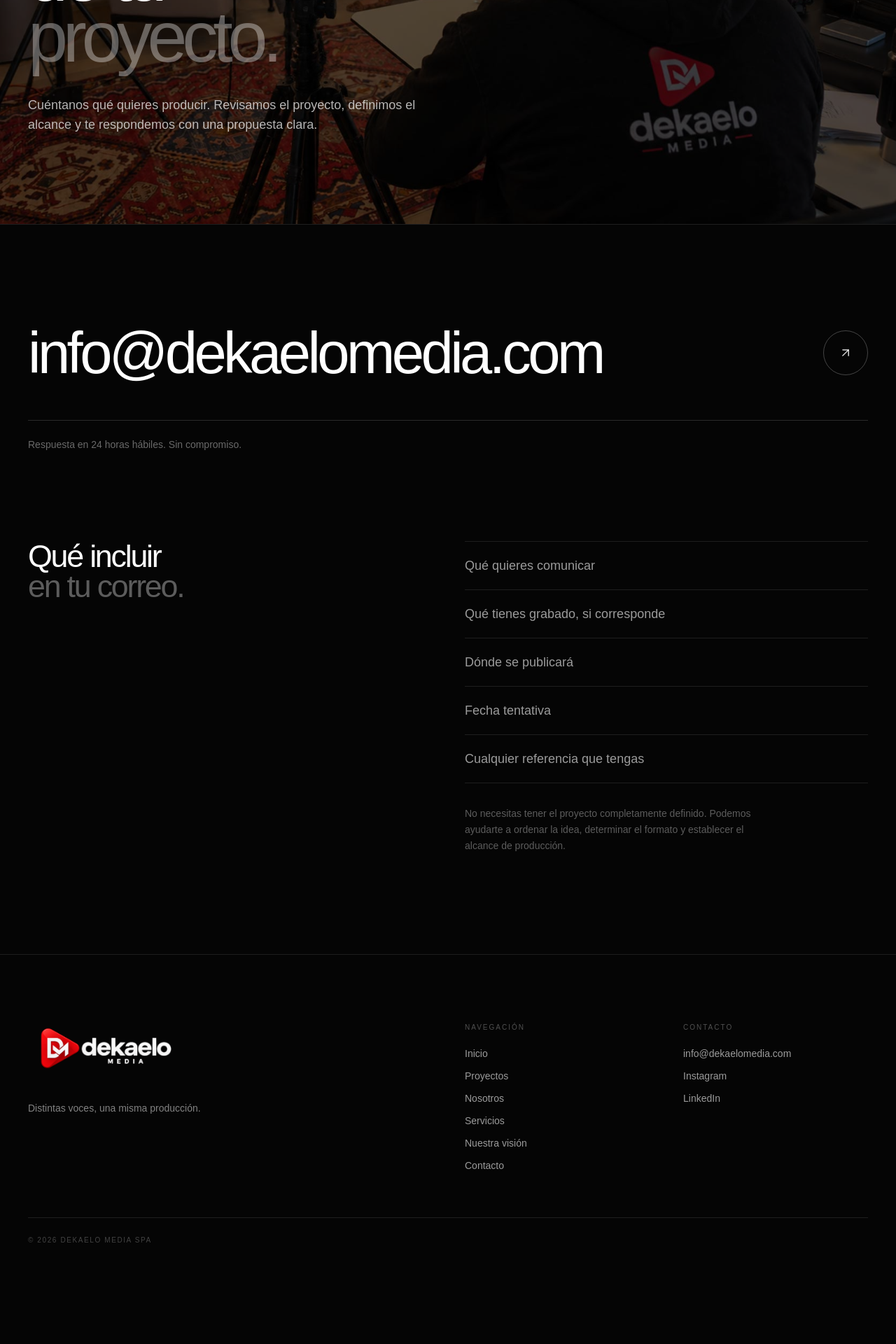
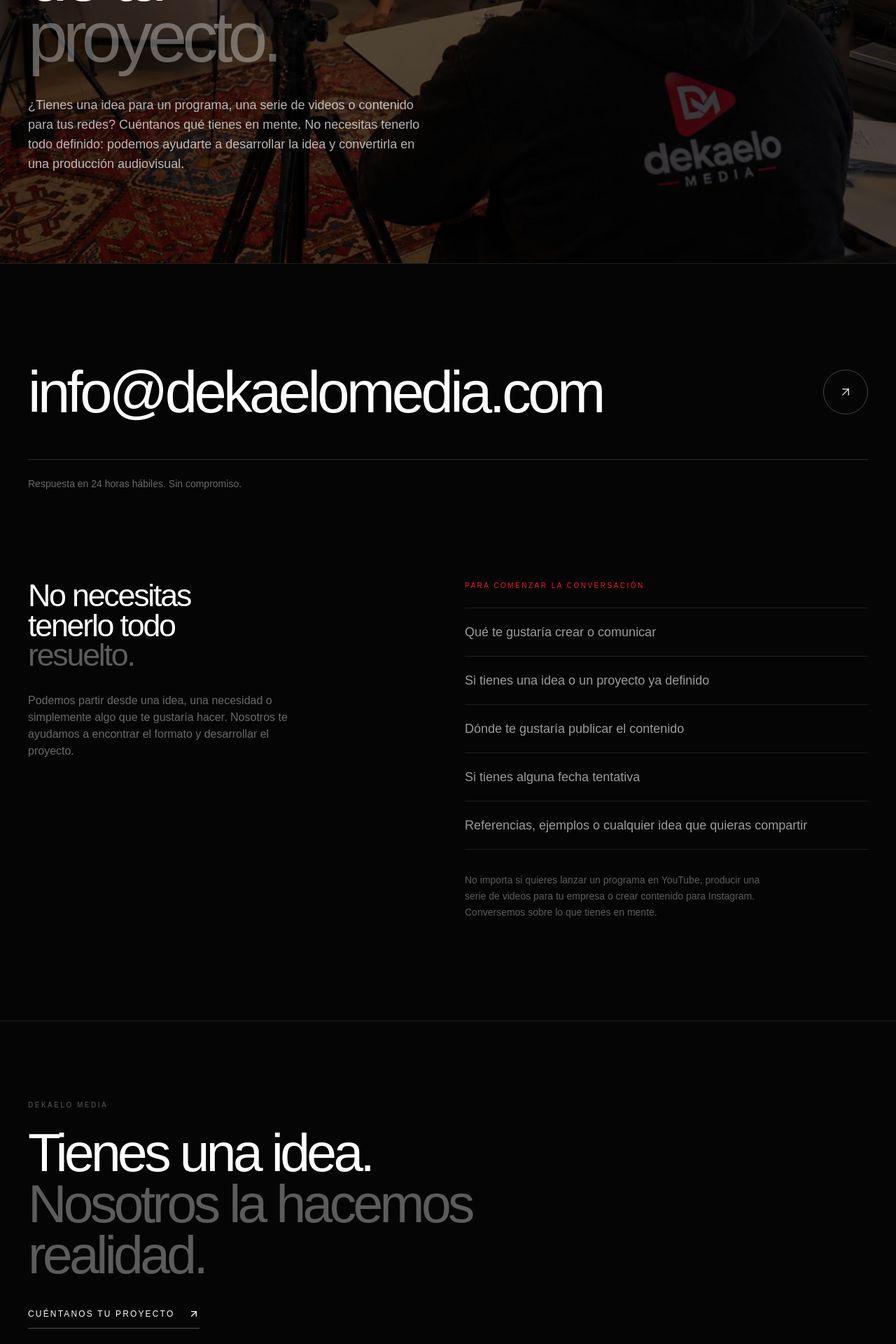
Before and after one commit to TronxGroup/Dekaelo-Media, a Next.js app: page /contacto in a window 1280 px wide. Shown: the part 400-2320 px from the top of the page at 70% size. Before the commit the page ends 2275 px from the top, so only its background shows below. Built offline with nearby package versions, Linux system fonts and the light colour scheme.

Commit message:
Update page.tsx

```diff
--- a/app/contacto/page.tsx
+++ b/app/contacto/page.tsx
@@ -3,9 +3,9 @@ import Image from "next/image";
 import { ArrowUpRight } from "lucide-react";
 
 export const metadata: Metadata = {
-  title: "Contacto",
+  title: "Contacto | Dekaelo Media",
   description:
-    "Escríbenos a info@dekaelomedia.com para solicitar una propuesta. Respuesta en 24 horas hábiles.",
+    "¿Tienes una idea para un programa, una serie de videos o contenido para tus redes? Conversemos y hagámosla realidad.",
   alternates: {
     canonical: "/contacto",
   },
@@ -13,30 +13,30 @@ export const metadata: Metadata = {
 
 const EMAIL = "info@dekaelomedia.com";
 
-// El correo se abre con asunto y una guía breve ya escrita.
 const MAILTO = `mailto:${EMAIL}?subject=${encodeURIComponent(
-  "Solicitud de propuesta"
+  "Quiero desarrollar un proyecto audiovisual"
 )}&body=${encodeURIComponent(
-  "Hola, quiero conversar sobre un proyecto.\n\nEmpresa:\nQué quiero producir:\nDónde se publicará:\nFecha tentativa:\n\nGracias."
+  "Hola, quiero conversar sobre un proyecto audiovisual.\n\nMi nombre o empresa:\nQué me gustaría producir:\nDónde se publicará:\nFecha tentativa:\nReferencias o ideas que tengo:\n\nGracias."
 )}`;
 
 const orientacion = [
-  "Qué quieres comunicar",
-  "Qué tienes grabado, si corresponde",
-  "Dónde se publicará",
-  "Fecha tentativa",
-  "Cualquier referencia que tengas",
+  "Qué te gustaría crear o comunicar",
+  "Si tienes una idea o un proyecto ya definido",
+  "Dónde te gustaría publicar el contenido",
+  "Si tienes alguna fecha tentativa",
+  "Referencias, ejemplos o cualquier idea que quieras compartir",
 ];
 
 export default function ContactoPage() {
   return (
     <main className="min-h-screen bg-[#050505] text-white selection:bg-white selection:text-black">
+
       {/* =====================================================
           HERO
       ====================================================== */}
 
       <section className="relative overflow-hidden border-b border-white/10 px-5 pb-24 pt-36 md:px-10 md:pb-32 md:pt-48">
-        {/* Fondo del Hero */}
+
         <div className="absolute inset-0">
           <Image
             src="/BG_Contacto.jpg"
@@ -47,12 +47,11 @@ export default function ContactoPage() {
             className="object-cover"
           />
 
-          {/* Overlay para mantener la legibilidad del texto */}
           <div className="absolute inset-0 bg-black/65" />
         </div>
 
-        {/* Contenido */}
         <div className="relative z-10 mx-auto max-w-7xl">
+
           <p className="text-[10px] uppercase tracking-[0.32em] text-[#f51b24]">
             Contacto
           </p>
@@ -62,13 +61,18 @@ export default function ContactoPage() {
             <br />
             de tu
             <br />
-            <span className="text-white/35">proyecto.</span>
+            <span className="text-white/35">
+              proyecto.
+            </span>
           </h1>
 
           <p className="mt-10 max-w-xl text-base leading-relaxed text-white/70 md:text-lg">
-            Cuéntanos qué quieres producir. Revisamos el proyecto, definimos
-            el alcance y te respondemos con una propuesta clara.
+            ¿Tienes una idea para un programa, una serie de videos o
+            contenido para tus redes? Cuéntanos qué tienes en mente.
+            No necesitas tenerlo todo definido: podemos ayudarte a
+            desarrollar la idea y convertirla en una producción audiovisual.
           </p>
+
         </div>
       </section>
 
@@ -77,20 +81,29 @@ export default function ContactoPage() {
       ====================================================== */}
 
       <section className="px-5 py-24 md:px-10 md:py-36">
+
         <div className="mx-auto max-w-7xl">
+
           <a
             href={MAILTO}
             className="group block border-b border-white/15 pb-10 transition hover:border-[#f51b24] focus-visible:border-[#f51b24] focus-visible:outline-none md:pb-14"
           >
+
             <span className="flex items-end justify-between gap-6">
+
               <span className="break-all text-[clamp(2rem,6.5vw,6.5rem)] font-medium leading-[0.95] tracking-[-0.055em] transition group-hover:text-white/80">
                 {EMAIL}
               </span>
 
               <span className="mb-2 flex h-12 w-12 shrink-0 items-center justify-center rounded-full border border-white/25 transition group-hover:border-[#f51b24] group-hover:bg-[#f51b24] md:h-16 md:w-16">
-                <ArrowUpRight className="h-5 w-5" strokeWidth={1.5} />
+                <ArrowUpRight
+                  className="h-5 w-5"
+                  strokeWidth={1.5}
+                />
               </span>
+
             </span>
+
           </a>
 
           <p className="mt-6 text-sm text-white/40">
@@ -102,16 +115,35 @@ export default function ContactoPage() {
           ====================================================== */}
 
           <div className="mt-24 grid gap-12 md:mt-32 md:grid-cols-12">
+
             <div className="md:col-span-5">
+
               <h2 className="text-[clamp(2rem,3.5vw,3.5rem)] font-medium leading-[0.95] tracking-[-0.05em]">
-                Qué incluir
+                No necesitas
                 <br />
-                <span className="text-white/35">en tu correo.</span>
+                tenerlo todo
+                <br />
+                <span className="text-white/35">
+                  resuelto.
+                </span>
               </h2>
+
+              <p className="mt-8 max-w-sm text-sm leading-relaxed text-white/40 md:text-base">
+                Podemos partir desde una idea, una necesidad o simplemente
+                algo que te gustaría hacer. Nosotros te ayudamos a encontrar
+                el formato y desarrollar el proyecto.
+              </p>
+
             </div>
 
             <div className="md:col-span-6 md:col-start-7">
+
+              <p className="mb-6 text-[10px] uppercase tracking-[0.25em] text-[#f51b24]">
+                Para comenzar la conversación
+              </p>
+
               <ul className="border-t border-white/10">
+
                 {orientacion.map((item) => (
                   <li
                     key={item}
@@ -120,17 +152,57 @@ export default function ContactoPage() {
                     {item}
                   </li>
                 ))}
+
               </ul>
 
               <p className="mt-8 max-w-md text-sm leading-relaxed text-white/35">
-                No necesitas tener el proyecto completamente definido.
-                Podemos ayudarte a ordenar la idea, determinar el formato y
-                establecer el alcance de producción.
+                No importa si quieres lanzar un programa en YouTube,
+                producir una serie de videos para tu empresa o crear
+                contenido para Instagram. Conversemos sobre lo que
+                tienes en mente.
               </p>
+
             </div>
+
           </div>
+
         </div>
+
       </section>
+
+      {/* =====================================================
+          CIERRE
+      ====================================================== */}
+
+      <section className="border-t border-white/10 px-5 py-20 md:px-10 md:py-28">
+
+        <div className="mx-auto max-w-7xl">
+
+          <p className="text-[10px] uppercase tracking-[0.25em] text-white/35">
+            Dekaelo Media
+          </p>
+
+          <h2 className="mt-6 max-w-4xl text-[clamp(2.5rem,6vw,6rem)] font-medium leading-[0.95] tracking-[-0.06em]">
+            Tienes una idea.
+            <br />
+            <span className="text-white/35">
+              Nosotros la hacemos realidad.
+            </span>
+          </h2>
+
+          <a
+            href={MAILTO}
+            className="group mt-10 inline-flex items-center gap-5 border-b border-white/30 pb-3 text-xs uppercase tracking-[0.18em] transition hover:border-[#f51b24]"
+          >
+            Cuéntanos tu proyecto
+
+            <ArrowUpRight className="h-4 w-4 transition-transform group-hover:translate-x-1 group-hover:-translate-y-1" />
+          </a>
+
+        </div>
+
+      </section>
+
     </main>
   );
 }
```
